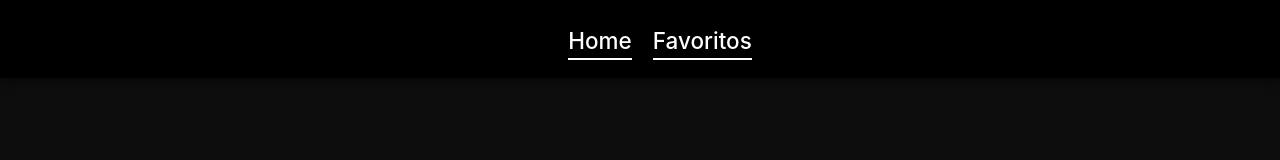
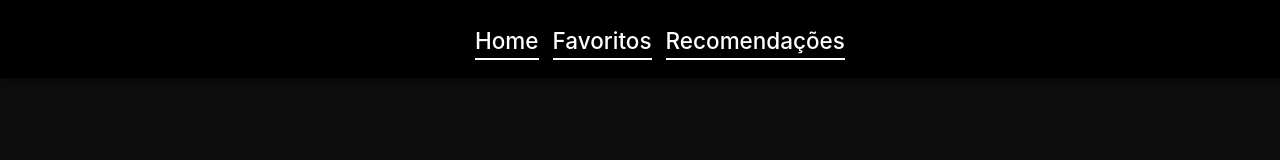
Before and after one commit to shl0mo/MoviesRecommendation, a React (Vite) app: page / in a window 1280 px wide. Shown: the top 160 px of the page. Built offline with nearby package versions, Linux system fonts and the light colour scheme; no server answers.

Commit message:
Navbar - Recomendações

```diff
--- a/src/components/Navbar/index.tsx
+++ b/src/components/Navbar/index.tsx
@@ -1,5 +1,5 @@
 export function Navbar () {
-	const links = [['/', 'Home'], ['/Favoritos', 'Favoritos']];
+	const links = [['/', 'Home'], ['/Favoritos', 'Favoritos'], ['/', 'Recomendações']];
 
 	return (
 		<nav style={navStyle}>
@@ -33,7 +33,7 @@ const ulStyle = {
 	flexDirection: 'row',
 	justifyContent: 'space-around',
 	margin: 0,
-	width: '16%',
+	width: '30%',
 	listStyleType: 'none',
 }
 
```
Also changed, not shown: 2 other files (tests, documents, lock files or other folders).
